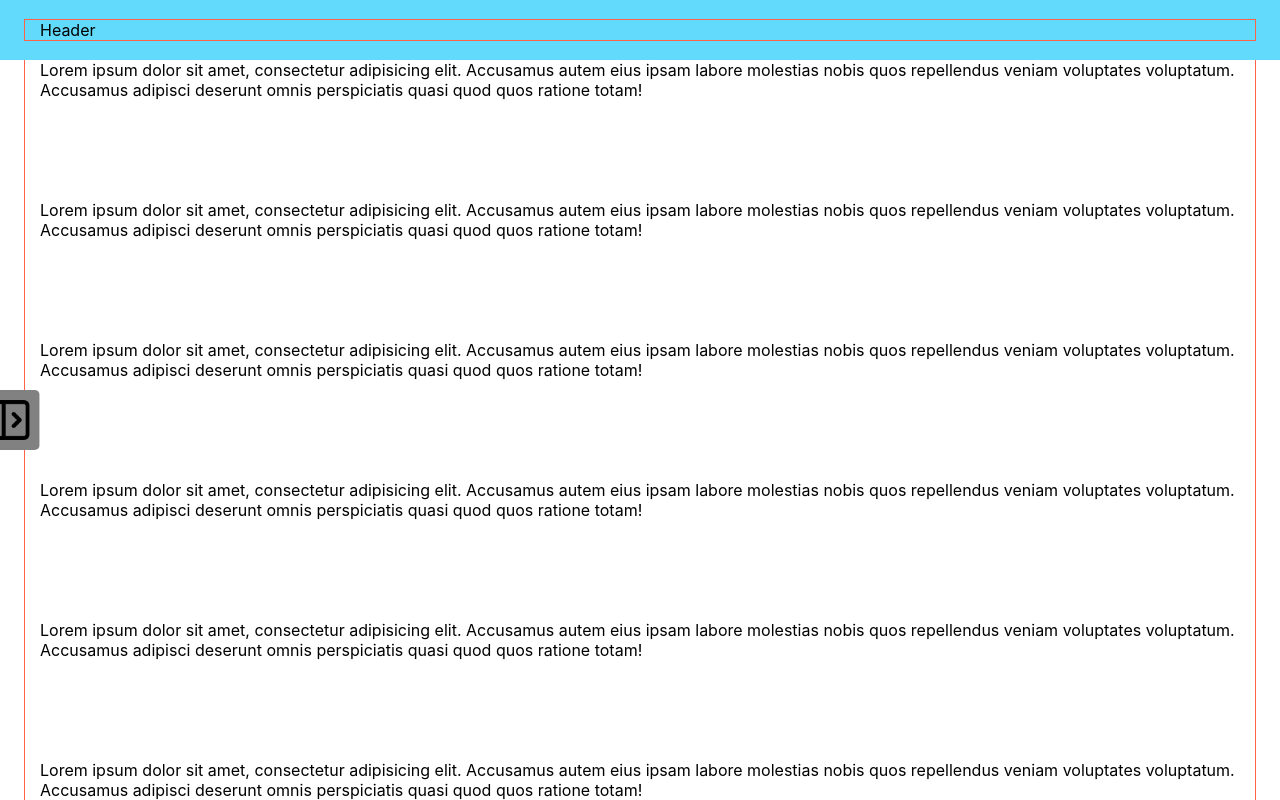
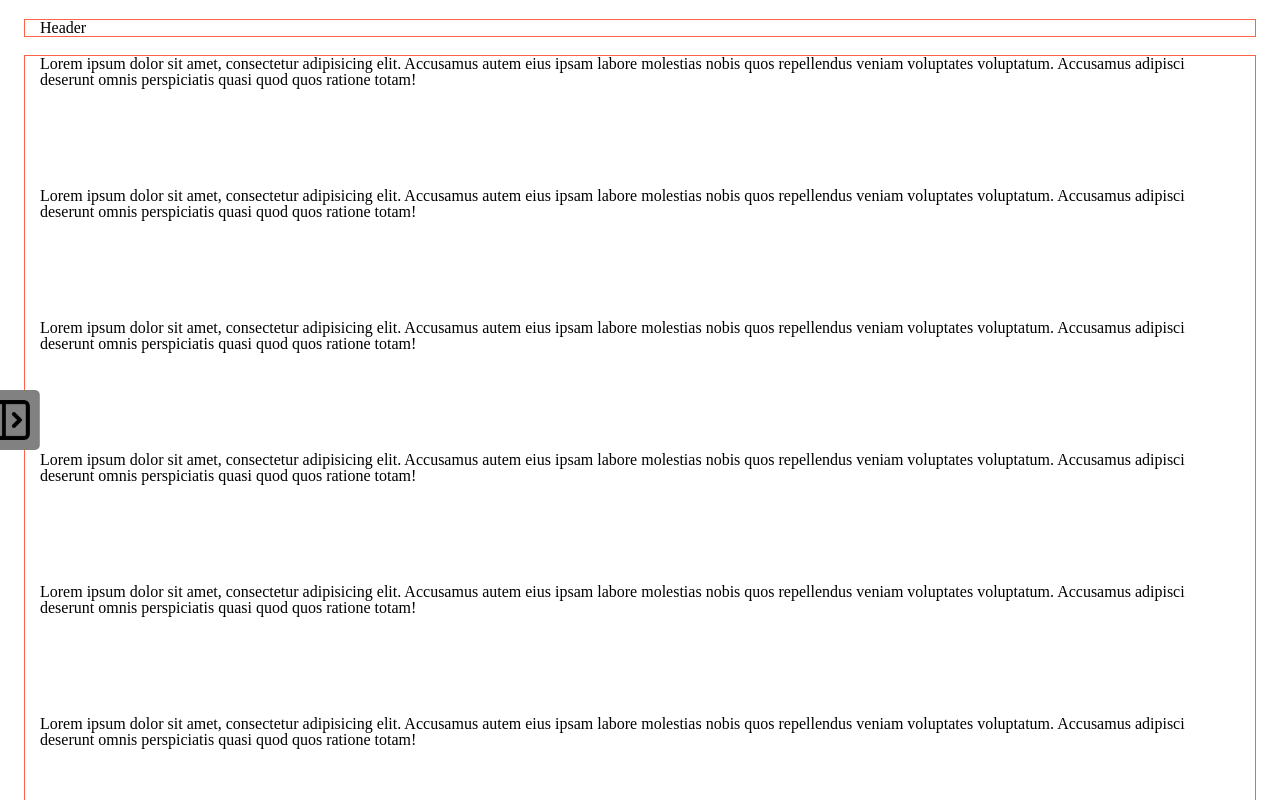
Before and after one commit to Alex-byte256/eDucation, a React (Create React App) app: page / in a window 1280 px wide. Shown: the top 800 px of the page. Built offline with nearby package versions, Linux system fonts and the light colour scheme.

Commit message:
Add some navigation test active link

```diff
--- a/src/Components/Header/Header.module.css
+++ b/src/Components/Header/Header.module.css
@@ -1,9 +1,10 @@
 .headerSection{
     position: sticky;
     top: 0;
-    background-color: #61dafb;
+
     transition: all ease-in-out 1s;
     padding: 20px;
+
 }
 
 .bgColor{
--- /dev/null
+++ b/src/Components/Info/InfoTitle.tsx
@@ -0,0 +1,12 @@
+import React from "react";
+
+type Props = {
+    title:string;
+}
+export  const InfoTitle: React.FC<Props> = ({title}) => {
+  return(
+      <h2>
+          {title}
+      </h2>
+  )
+}
--- a/src/Components/Sidebar/Sidebar.module.css
+++ b/src/Components/Sidebar/Sidebar.module.css
@@ -25,4 +25,37 @@
     background-color: #818181;
     border-radius: 5px;
     padding: 10px;
+
 }
+
+.sideBarWrap:hover .arrowIcon{
+    transform: rotateY(180deg) translateY(-50%);
+}
+
+.list{
+    margin: 0;
+    padding: 0;
+
+    list-style: none;
+
+    display: flex;
+    flex-direction: column;
+    gap: 15px;
+}
+
+.item{
+    color: #ccc8c8;
+
+    transition: all ease-in-out 1s;
+}
+
+.item:hover{
+    cursor: pointer;
+
+    transform: scale(1.2);
+}
+
+.active{
+    color: #ffffff;
+    transform: scale(1.2);
+}
--- a/src/Components/Sidebar/Sidebar.tsx
+++ b/src/Components/Sidebar/Sidebar.tsx
@@ -1,9 +1,19 @@
 import css from "./Sidebar.module.css"
 import sideBarArrow from '../../icons/sideBarArrow.png'
+import {Link, NavLink} from "react-router-dom";
 export const Sidebar = () =>{
     return(
         <div className={css.sideBarWrap}>
-            SideBar test
+            <ul className={css.list}>
+                <li className={css.item} >
+                    <NavLink className={({ isActive }) => isActive ? `${css.active}` : ''} to={"/"}>Home</NavLink></li>
+                <li className={css.item} >
+                    <NavLink className={({ isActive }) => isActive ? `${css.active}` : ''} to={"/info"}>Info</NavLink></li>
+                <li className={css.item} >Test3</li>
+                <li className={css.item} >Test4</li>
+                <li className={css.item} >Test5</li>
+                <li className={css.item} >Test6</li>
+            </ul>
             <img src={sideBarArrow} width={40} alt="sideBarArrow" className={css.arrowIcon}/>
         </div>
     )
--- /dev/null
+++ b/src/Pages/InfoPage/InfoPage.tsx
@@ -0,0 +1,13 @@
+import React from "react";
+import {Container} from "../../Components/Container/Container";
+import {InfoTitle} from "../../Components/Info/InfoTitle";
+
+export const InfoPage: React.FC = () =>{
+    return(
+        <div>
+            <Container>
+                <InfoTitle title={"Info page test"}/>
+            </Container>
+        </div>
+    )
+}
--- a/src/Routes/Routes.tsx
+++ b/src/Routes/Routes.tsx
@@ -1,13 +1,15 @@
 import {createBrowserRouter} from "react-router-dom";
 import App from "../App";
 import {HomePage} from "../Pages/HomePage/HomePage";
+import {InfoPage} from "../Pages/InfoPage/InfoPage";
 
 export const router = createBrowserRouter([
     {
         path: '/',
         element: <App/>,
         children: [
-            {path: "", element:<HomePage/>}
+            {path: "", element:<HomePage/>},
+            {path: "info", element:<InfoPage/>},
         ]
     }
 ])
--- a/src/index.css
+++ b/src/index.css
@@ -11,3 +11,52 @@
   font-family: source-code-pro, Menlo, Monaco, Consolas, 'Courier New',
     monospace;
 }
+
+a{
+  text-decoration: none;
+  color: inherit;
+}
+
+html, body, div, span, applet, object, iframe,
+h1, h2, h3, h4, h5, h6, p, blockquote, pre,
+a, abbr, acronym, address, big, cite, code,
+del, dfn, em, img, ins, kbd, q, s, samp,
+small, strike, strong, sub, sup, tt, var,
+b, u, i, center,
+dl, dt, dd, ol, ul, li,
+fieldset, form, label, legend,
+table, caption, tbody, tfoot, thead, tr, th, td,
+article, aside, canvas, details, embed,
+figure, figcaption, footer, header, hgroup,
+menu, nav, output, ruby, section, summary,
+time, mark, audio, video {
+  margin: 0;
+  padding: 0;
+  border: 0;
+  font-size: 100%;
+  font: inherit;
+  vertical-align: baseline;
+}
+/* HTML5 display-role reset for older browsers */
+article, aside, details, figcaption, figure,
+footer, header, hgroup, menu, nav, section {
+  display: block;
+}
+body {
+  line-height: 1;
+}
+ol, ul {
+  list-style: none;
+}
+blockquote, q {
+  quotes: none;
+}
+blockquote:before, blockquote:after,
+q:before, q:after {
+  content: '';
+  content: none;
+}
+table {
+  border-collapse: collapse;
+  border-spacing: 0;
+}
```
